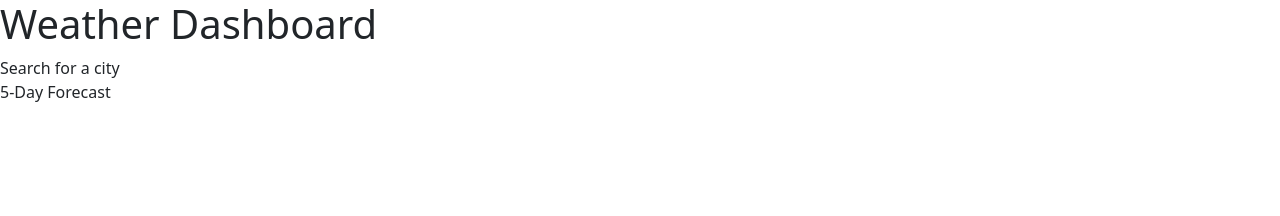
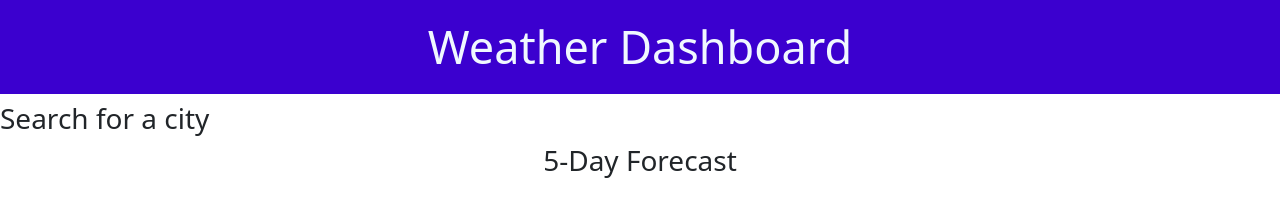
Before and after one commit to zwhumphrey/Tornado-Alley, a plain HTML site: page index.html in a window 1280 px wide. Drawn offline with nearby package versions, Linux system fonts and the light colour scheme.

Commit message:
start code

```diff
--- a/assets/script.js
+++ b/assets/script.js
@@ -0,0 +1,5 @@
+var getWeather = function(weather) {
+    var weather = "https://api.openweathermap.org/data/2.5/weather?q=${inputVal}&appid=${apiKey}&units=standard";
+    console.log("Does this work?")
+};
+getWeather();
--- a/assets/style.css
+++ b/assets/style.css
@@ -1,8 +1,21 @@
+.main {
+    background-color: white;
+    font-size: medium;
+}
 .search {
-
+    display: flex;
+}
+.five-day {
+    text-align: center;
+}
+.weather {
+    text-align: center;
+}
+.top {
+    display: block;
+    padding: 20px;
+    font-size: 45px;
+    text-align: center;
+    color: aliceblue;
+    background-color: rgb(59, 0, 207)
 };
-.header {
-    display: block;
-    background-color: blue;
-    padding: 20px;
-}
--- a/index.html
+++ b/index.html
@@ -4,23 +4,23 @@
     <meta charset="UTF-8">
     <meta http-equiv="X-UA-Compatible" content="IE=edge">
     <meta name="viewport" content="width=device-width, initial-scale=1.0">
+    <title>Future Weather!</title>
     <link href="https://cdn.jsdelivr.net/npm/bootstrap@5.2.0-beta1/dist/css/bootstrap.min.css" rel="stylesheet" integrity="sha384-0evHe/X+R7YkIZDRvuzKMRqM+OrBnVFBL6DOitfPri4tjfHxaWutUpFmBp4vmVor" crossorigin="anonymous">
     <link rel="stylesheet" href="./assets/style.css">
-    <title>Future Weather!</title>
 </head>
 <body>
-    <h1 class="header">
+    <h1 class="top">
         Weather Dashboard
     </h1>
-    <section class="main" class="col">
-        <div class="search">
+    <section class="main">
+        <h3 class="search">
             Search for a city
-        </div>
-        <div class="weather" id="current">
-        </div>
-        <div class="5-day">
+        </h3>
+        <h3 class="weather" id="current">
+        </h3>
+        <h3 class="five-day">
             5-Day Forecast
-        </div>
+        </h3>
     </section>
     <script src="./assets/script.js"></script>
 </body>
```
